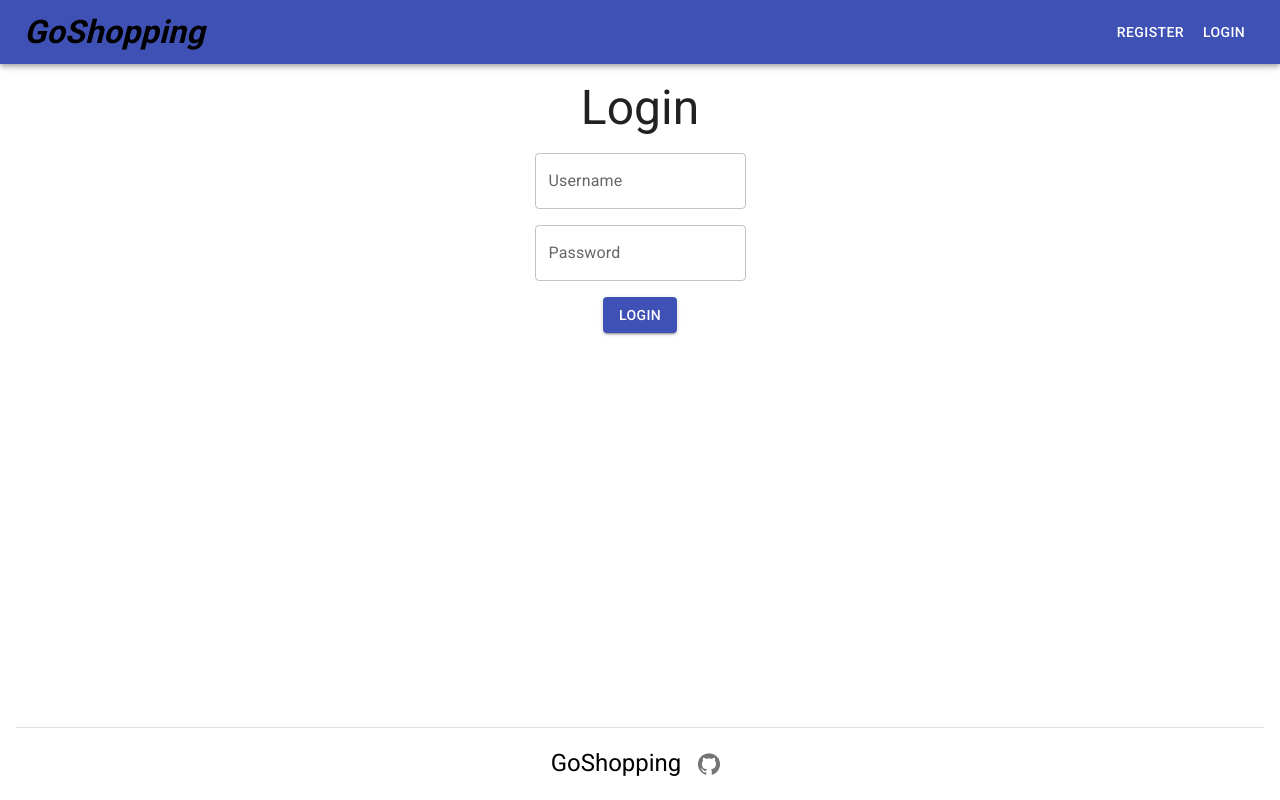
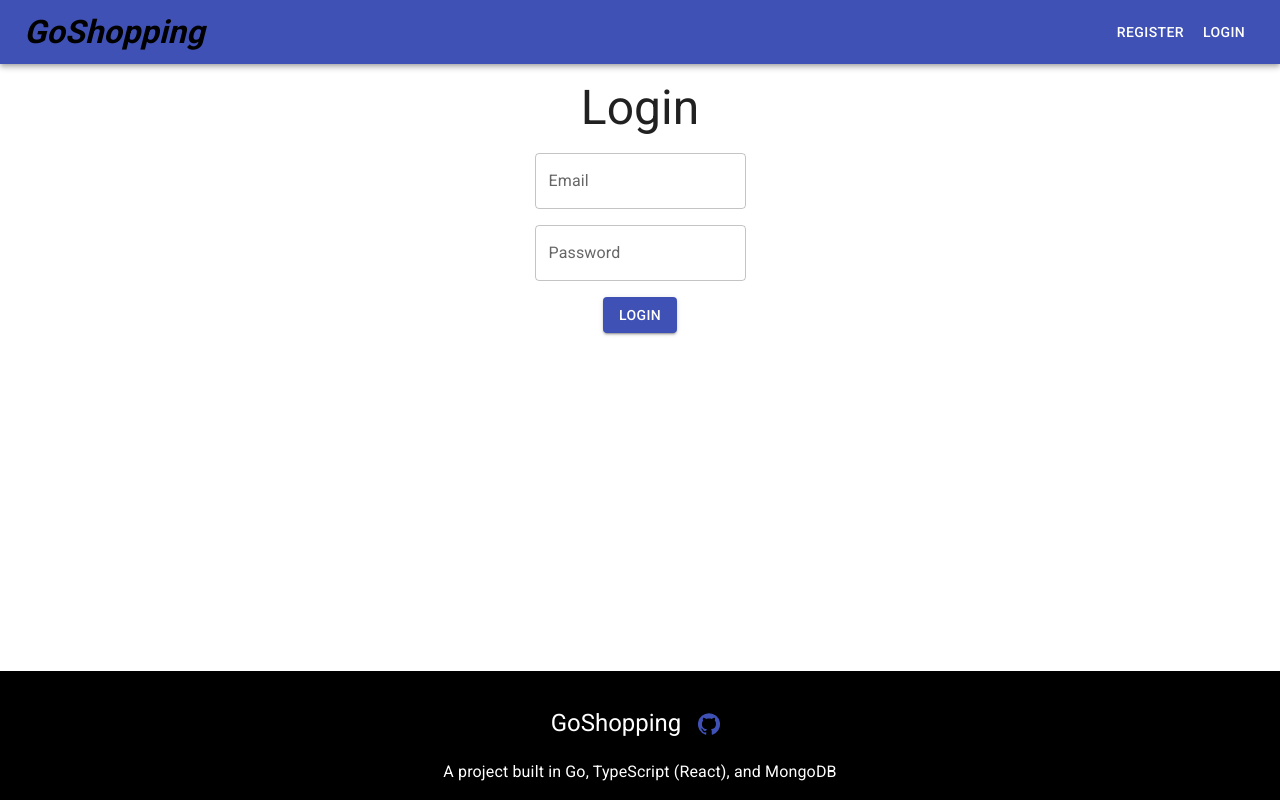
Before and after one commit to mikejoh12/shopping-lists, a React (Create React App) app in the folder ui/: page /login in a window 1280 px wide. Built offline with nearby package versions, Linux system fonts and the light colour scheme.

Commit message:
Small ui adjustments

```diff
--- a/ui/src/components/Footer.tsx
+++ b/ui/src/components/Footer.tsx
@@ -4,7 +4,7 @@ import GitHubIcon from "@mui/icons-material/GitHub";
 export const Footer = () => {
   return (
     <>
-      <Box>
+      <Box sx={{ backgroundColor: "black", p: 2 }}>
         <Divider variant="middle" />
         <Stack
           direction="row"
@@ -18,12 +18,13 @@ export const Footer = () => {
             sx={{
               textDecoration: "none",
               boxShadow: "none",
-              color: "black",
+              color: "white",
             }}
           >
             GoShopping
           </Typography>
           <IconButton
+            color="primary"
             onClick={() =>
               window.open("https://github.com/mikejoh12/go-todo", "_blank")
             }
@@ -31,6 +32,17 @@ export const Footer = () => {
             <GitHubIcon />
           </IconButton>
         </Stack>
+        <Typography
+            variant="body1"
+            sx={{
+              textDecoration: "none",
+              boxShadow: "none",
+              color: "white",
+              textAlign: "center"
+            }}
+          >
+            A project built in Go, TypeScript (React), and MongoDB
+          </Typography>
       </Box>
     </>
   );
--- a/ui/src/index.tsx
+++ b/ui/src/index.tsx
@@ -15,10 +15,10 @@ const root = ReactDOM.createRoot(
 );
 root.render(
   <React.StrictMode>
-    <CssBaseline />
     <Provider store={store}>
       <PersistGate loading={null} persistor={persistor}>
         <ThemeProvider theme={theme}>
+          <CssBaseline />
           <App />
           <UserAlert />
         </ThemeProvider>
--- a/ui/src/theme.ts
+++ b/ui/src/theme.ts
@@ -9,6 +9,9 @@ let theme = createTheme({
     secondary: {
       main: "#606FC7",
     },
+    background: {
+      default: "#ffffff",
+    },
   },
 });
 
--- a/ui/src/views/Login.tsx
+++ b/ui/src/views/Login.tsx
@@ -54,7 +54,7 @@ export default function Login() {
   };
 
   return (
-    <Box sx={{pt: 2}}>
+    <Box sx={{ pt: 2 }}>
       <Typography
         variant="h3"
         component="div"
@@ -76,7 +76,7 @@ export default function Login() {
         <Grid2>
           <TextField
             id="username"
-            label="Username"
+            label="Email"
             variant="outlined"
             {...register("username", { required: true })}
           />
--- a/ui/src/views/ViewLists.tsx
+++ b/ui/src/views/ViewLists.tsx
@@ -12,6 +12,7 @@ export default function ViewLists() {
       container
       direction="column"
       alignContent="center"
+      sx={{pb: 2}}
     >
       {auth.user.name ? <LoggedInLists /> : <NewVisitorShoppingLists />}
       <NewListDialog />
```
